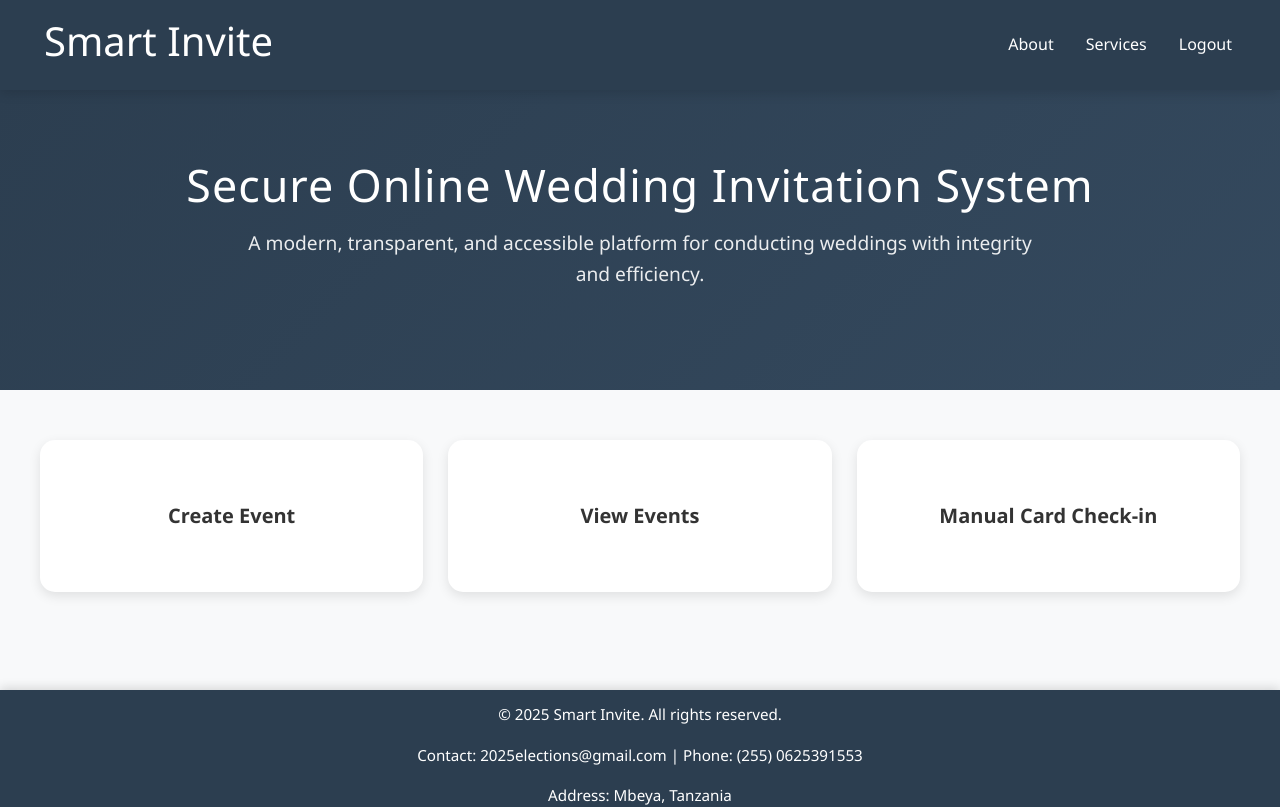
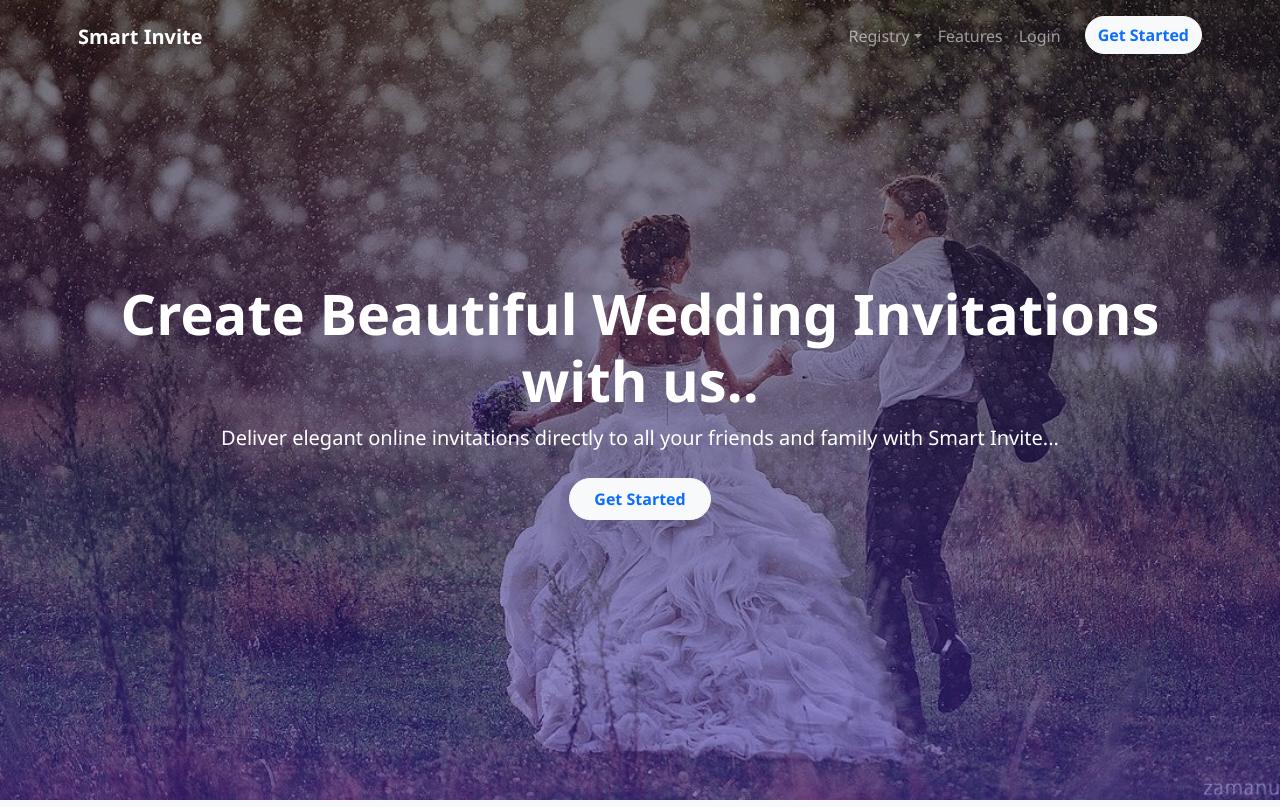
Before and after one commit to vanp007/smart-invite, a React (Vite) app: page / in a window 1280 px wide. Shown: the top 807 px of the page. Built offline with nearby package versions, Linux system fonts and the light colour scheme.

Commit message:
mitano tena

```diff
--- a/src/components/Admin.jsx
+++ b/src/components/Admin.jsx
@@ -1,59 +1,96 @@
-import { Link } from "react-router-dom";
+import React, { useEffect, useState } from "react";
+import "bootstrap/dist/css/bootstrap.min.css";
+import Hero from "../../src/assets/hero1.jpg";
 
-const Admin = () => {
+const Trial = () => {
+  const [scrolled, setScrolled] = useState(false);
+
+  useEffect(() => {
+    const handleScroll = () => {
+      if (window.scrollY > 50) {
+        setScrolled(true);
+      } else {
+        setScrolled(false);
+      }
+    };
+
+    window.addEventListener("scroll", handleScroll);
+    return () => window.removeEventListener("scroll", handleScroll);
+  }, []);
+
+  const features = [
+    { icon: "🎨", title: "Personalization", description: "Select a design available in our sysytem, then update font, color and photos,layout and more to make it your own.." },
+    { icon: "📋", title: "Importing Guest List", description: "You can easly import gueasts via a csv file directly into our system..." },
+    { icon: "💬", title: "Messaging", description: "Stay connected with guests through ease-to-use messaging that is perfect for last minute updates and check-ins.." },
+    { icon: "📊", title: "Track RSVPs", description: "View yes/no responses in real-time ,RSVP collection has never been made easy..." },
+    { icon: "📅", title: "Daily Updates", description: "Opt to receive whatsapp messages with updates that are most important to you, from RSVP notifications..." },
+    { icon: "⏰", title: "Auto-Reminders", description: "Schedule and send reminders to your guests-list to alert them of upcoming RSVP deadlines or event date..." }
+  ];
+
   return (
-    <div className="admin-container">
-      <header className="header" style={{ flexDirection: "row" }}>
-        <div className="logo">
-          <span className="logo-icon"></span>
-          <h1>Smart Invite</h1>
+    <div>
+      {/* Navbar */}
+      <nav
+        className={`navbar navbar-expand-lg navbar-dark fixed-top ${
+          scrolled ? "scrolled-nav" : "bg-transparent shadow-none"
+        }`}
+      >
+        <div className="container p-2">
+          <a className="navbar-brand fw-bold" href="#">Smart Invite</a>
+          <button className="navbar-toggler" type="button" data-bs-toggle="collapse" data-bs-target="#navbarNav">
+            <span className="navbar-toggler-icon"></span>
+          </button>
+          <div className="collapse navbar-collapse" id="navbarNav">
+            <ul className="navbar-nav ms-auto">
+              <li className="nav-item dropdown">
+                <a className="nav-link dropdown-toggle" href="#" data-bs-toggle="dropdown">Registry</a>
+                <ul className="dropdown-menu">
+                  <li><a className="dropdown-item" href="view-events">View Events</a></li>
+                  <li><a className="dropdown-item" href="view-guests">View Guests</a></li>
+                </ul>
+              </li>
+              <li className="nav-item"><a className="nav-link" href="#">Features</a></li>
+              <li className="nav-item"><a className="nav-link" href="#">Login</a></li>
+              <li className="nav-item"><a className="btn btn-light text-primary fw-bold ms-3 rounded-pill" href="/create-event">Get Started</a></li>
+            </ul>
+          </div>
         </div>
-        <nav className="navbar navbar-expand-sm">
-          <button
-            className="navbar-toggler"
-            type="button"
-            data-bs-toggle="collapse"
-            data-bs-target="#collapseableNav"
-          >
-            <span className="navbar-toggler-icon" style={{ filter: 'invert(1)' }}></span>
-          </button>
-          <div className="collapse navbar-collapse nav-links" id="collapseableNav">
-            <div className="navbar-nav">
-              <a href="">About</a>
-              <a href="">Services</a>
-              <a href="">Logout</a>
-            </div>
-          </div>
-        </nav>
-      </header>
+      </nav>
 
-      <section className="hero">
-        <h1>Secure Online Wedding Invitation System</h1>
-        <p>A modern, transparent, and accessible platform for conducting weddings with integrity and efficiency.</p>
+      {/* Hero */}
+      <section className="d-flex align-items-center text-center text-white"
+        style={{ minHeight: "100vh", background: `linear-gradient(rgba(6, 6, 11, 0.5),rgba(50, 31, 174, 0.5)),url('${Hero}')`, backgroundSize: 'cover', backgroundPosition:'center'}}>
+        <div className="container">
+          <h1 className="fw-bold display-4">Create Beautiful Wedding Invitations with us..</h1>
+          <p className="lead mb-4">Deliver elegant online invitations directly to all your friends and family with Smart Invite...</p>
+          <a href="/create-event" className="btn btn-light text-primary fw-bold rounded-pill px-4 py-2">Get Started</a>
+        </div>
       </section>
 
-      <div className="feature-grid">
-        <Link to="/create-event" className="feature-card">
-          <div className="card-header">Create Event</div>
-        </Link>
+      {/* Features */}
+      <section id="features" className="py-5 bg-light">
+        <div className="container text-center">
+          <h2 className="fw-bold text-primary mb-5">Powerful Features to Customize Your Invitations</h2>
+          <div className="row g-4">
+            {features.map((f, i) => (
+              <div key={i} className="col-lg-4 col-md-6 col-sm-12 col-xs-12">
+                <div className="card h-100 shadow-sm border-0 rounded-4 p-3">
+                  <div className="fs-1 mb-3">{f.icon}</div>
+                  <h5 className="fw-bold text-primary">{f.title}</h5>
+                  <p className="text-muted p-3 mx-2">{f.description}</p>
+                </div>
+              </div>
+            ))}
+          </div>
+        </div>
+      </section>
 
-        <Link to="/view-events" className="feature-card">
-          <div className="card-header">View Events</div>
-        </Link>
-
-        <Link to="/manual-checkin" className="feature-card">
-          <div className="card-header">Manual Card Check-in</div>
-        </Link>
-
-      </div>
-
-      <footer className="footer" id="contact">
-        <p>© 2025 Smart Invite. All rights reserved.</p>
-        <p>Contact: 2025elections@gmail.com | Phone: (255) 0625391553</p>
-        <p>Address: Mbeya, Tanzania</p>
+      {/* Footer */}
+      <footer className="text-white text-center py-3" style={{ background: "linear-gradient(135deg, #1a237e, #3949ab)" }}>
+        <p className="mb-0">© 2025 WeddingInvite System. All rights reserved.</p>
       </footer>
     </div>
-  )
-}
+  );
+};
 
-export default Admin
+export default Trial;
--- a/src/components/CardCheckin.jsx
+++ b/src/components/CardCheckin.jsx
@@ -85,13 +85,16 @@ const CardCheckin = () => {
   };
 
   return (
-    <div className="container py-4">
-      <div className="row justify-content-center">
+    <div>
+      <nav className="navbar navbar-expand-lg navbar-dark fixed-top" style={{ background: "linear-gradient(135deg, #1a237e, #3949ab)" }}>
+        <div className="container">
+          <a className="navbar-brand fw-bold" >Card Checkin</a>
+        </div>
+      </nav>
+
+      <div className="row justify-content-center" style={{marginTop:100}}>
         <div className="col-lg-8 col-md-10 col-sm-12">
           <div className="card shadow-sm rounded-3">
-            <div className="card-header">
-              <h5 className="mb-0">Manual Card Check-in</h5>
-            </div>
             <div className="card-body">
               {/* Manual check-in form */}
               <form className="d-flex mb-3">
@@ -128,9 +131,8 @@ const CardCheckin = () => {
                 <button
                   type="button"
                   onClick={toggleTorch}
-                  className={`btn ${
-                    torchOn ? "btn-primary" : "btn-secondary"
-                  } d-flex align-items-center justify-content-center gap-2`}
+                  className={`btn ${torchOn ? "btn-primary" : "btn-secondary"
+                    } d-flex align-items-center justify-content-center gap-2`}
                 >
                   {torchOn ? <FlashlightOff size={18} /> : <Flashlight size={18} />}
                   {torchOn ? "Torch off" : "Torch on"}
--- a/src/components/CreateEvent.jsx
+++ b/src/components/CreateEvent.jsx
@@ -38,12 +38,14 @@ const CreateEvent = () => {
 
 	return (
 		<div>
-			<div className="header">
-				<h1>Create Event</h1>
-			</div>
+			<nav className="navbar navbar-expand-lg navbar-dark fixed-top" style={{ background: "linear-gradient(135deg, #1a237e, #3949ab)" }}>
+				<div className="container">
+					<a className="navbar-brand fw-bold" >Create Event</a>
+				</div>
+			</nav>
 
 
-			<div className="create-event">
+			<div className="create-event" style={{marginTop:100}}>
 
 				<form onSubmit={onSubmit}>
 					<div>
--- a/src/components/ViewEvents.jsx
+++ b/src/components/ViewEvents.jsx
@@ -46,10 +46,14 @@ const ViewEvents = () => {
 
     return (
         <div>
-            <div className="header">
-                <h1>View Events</h1>
-            </div>
-            <div className="justify-content-center d-flex flex-column align-items-center p-3">
+			<nav className="navbar navbar-expand-lg navbar-dark fixed-top" style={{ background: "linear-gradient(135deg, #1a237e, #3949ab)" }}>
+				<div className="container">
+					<a className="navbar-brand fw-bold" >View Events</a>
+				</div>
+			</nav>
+
+
+            <div className="justify-content-center d-flex flex-column align-items-center" style={{marginTop:100}}>
                 <input className="form-control w-25"
                     type="text"
                     placeholder="Search by name or email"
@@ -104,7 +108,7 @@ const ViewEvents = () => {
                     </tbody>
                 </table>
                 {/* Pagination Controls */}
-                <div>
+                <div style={{display:'flex',gap:20}}>
                     <button className="btn btn-primary" onClick={() => handlePageChange(currentPage - 1)}>
                         <FontAwesomeIcon icon={faAngleLeft} />
                         Previous
--- a/src/index.css
+++ b/src/index.css
@@ -1,4 +1,3 @@
-/* All responsive header/navbar custom styles added today have been removed. */
 :root {
     --voter-color: #3498db;
     --candidate-color: #2ecc71;
@@ -22,127 +21,9 @@ body {
     color: #333;
 }
 
-/* Header */
-.header {
-    background-color: var(--dark-color);
-    color: white;
-    padding: 1rem 2rem;
-    display: flex;
-    justify-content: space-between;
-    align-items:center;
-    box-shadow: 0 2px 12px rgba(0, 0, 0, 0.15);
-    position: sticky;
-    top: 0;
-    z-index: 1000;
-}
-
-.nav-links {
-    display: flex;
-    gap: 20px;
-}
-
-.nav-links a {
-    color: white;
-    text-decoration: none;
-    padding: 0.5rem 1rem;
-    border-radius: 6px;
-    transition: background-color 0.3s, transform 0.2s;
-}
-
-.nav-links a:hover {
-    background-color: rgba(255, 255, 255, 0.15);
-    transform: translateY(-2px);
-}
-
-/* Logo */
-.logo {
-  display: flex;
-  align-items: center;
-  gap: 12px; /* space between icon and text */
-}
-
-.icon-gold {
-  color: #FFD700;
-  font-size: 2.2rem;
-}
-
-.logo-text {
-  font-family: 'Playfair Display', serif;
-  font-size: 2rem;
-  font-weight: bold;
-  color: #333;
-  margin: 0;
-  letter-spacing: 1px;
-}
-
-/* Hero */
-.hero {
-    background: var(--primary-gradient);
-    color: white;
-    padding: 4.3rem 2rem;
-    text-align: center;
-}
-
-.hero h1 {
-    font-size: 2.8rem;
-    margin-bottom: 1rem;
-    letter-spacing: 1px;
-}
-
-.hero p {
-    font-size: 1.2rem;
-    max-width: 800px;
-    margin: 0 auto 2rem;
-    opacity: 0.9;
-}
-
-/* Feature Cards Grid */
-.feature-grid {
-    display: grid;
-    grid-template-columns: repeat(auto-fit, minmax(220px, 1fr));
-    gap: 25px;
-    padding: 50px 40px;
-}
-
-.feature-card {
-    background: white;
-    border-radius: 15px;
-    padding: 60px 25px;
-    text-align: center;
-    box-shadow: 0 4px 12px rgba(0,0,0,0.1);
-    transition: transform 0.25s ease, box-shadow 0.25s ease, background-color 0.3s;
-    cursor: pointer;
-    text-decoration: none;
-    color: #333;
-    position: relative;
-    overflow: hidden;
-}
-
-.feature-card::before {
-    content: "";
-    position: absolute;
-    top: 0; left: 0;
-    width: 0%;
-    height: 100%;
-    background: var(--card-hover);
-    transition: width 0.3s ease-in-out;
-    z-index: 0;
-}
-
-.feature-card:hover::before {
-    width: 100%;
-}
-
-.feature-card:hover {
-    transform: translateY(-10px);
-    box-shadow: 0 12px 24px rgba(0,0,0,0.2);
-}
-
-.feature-card .card-header {
-    font-size: 20px;
-    font-weight: 600;
-    z-index: 1;
-    position: relative;
+.scrolled-nav {
+  background: linear-gradient(135deg, #1a237e, #3949ab) !important;
+  transition: background 0.3s ease-in-out;
 }
 
 /* Form */
@@ -214,64 +95,7 @@ input:focus {
   outline: none;
 }
 
-/* Footer */
-.footer {
-    background-color: var(--dark-color);
-    color: white;
-    text-align: center;
-    padding: 0.75rem;
-    margin-top: 3rem;
-    font-size: 0.95rem;
-    box-shadow: 0 -2px 10px rgba(0,0,0,0.15);
-}
-
-/* Responsive */
-@media (max-width: 768px) {
-    .header {
-        flex-direction: column;
-        gap: 1rem;
-        padding: 1rem;
-    }
-
-    .nav-links {
-        flex-direction: column;
-        gap: 0.5rem;
-        width: 100%;
-    }
-
-    .nav-links a {
-        text-align: center;
-    }
-
-    .hero h1 {
-        font-size: 2.2rem;
-    }
-
-    .feature-grid {
-        padding: 30px 20px;
-        gap: 15px;
-    }
-
-    .header h1 {
-        font-size: 1.6rem;
-        text-align: center;
-    }
-
-    .btn {
-        width: 30%; /* your original button style */
-        margin-top: 15px;
-    }
-}
-
 @media (max-width: 480px) {
-  .hero h1 {
-    font-size: 1.6rem;
-  }
-
-  .hero p {
-    font-size: 1rem;
-  }
-
   form {
     padding: 15px;
     gap: 15px;
```
Also changed, not shown: src/components/PreviewCard.jsx (+5 -3 lines), src/components/UploadGuests.jsx (+7 -5 lines), src/components/ViewGuests.jsx (+10 -5 lines), src/assets/hero1.jpg (added), src/assets/hero2.jpg (added).
